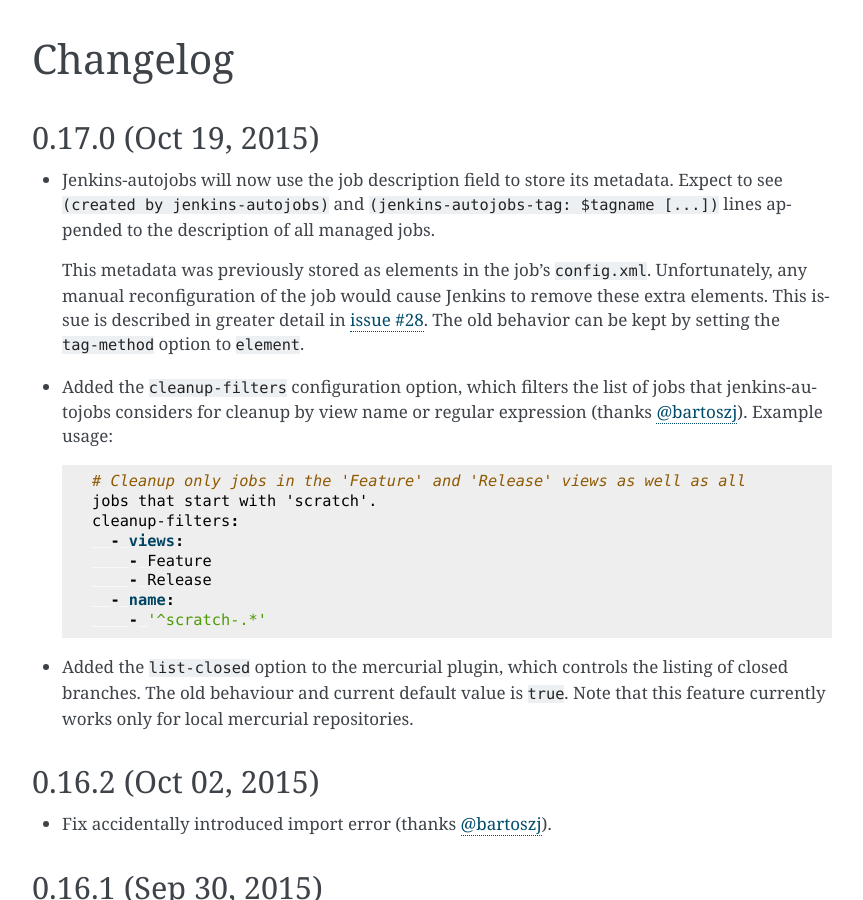
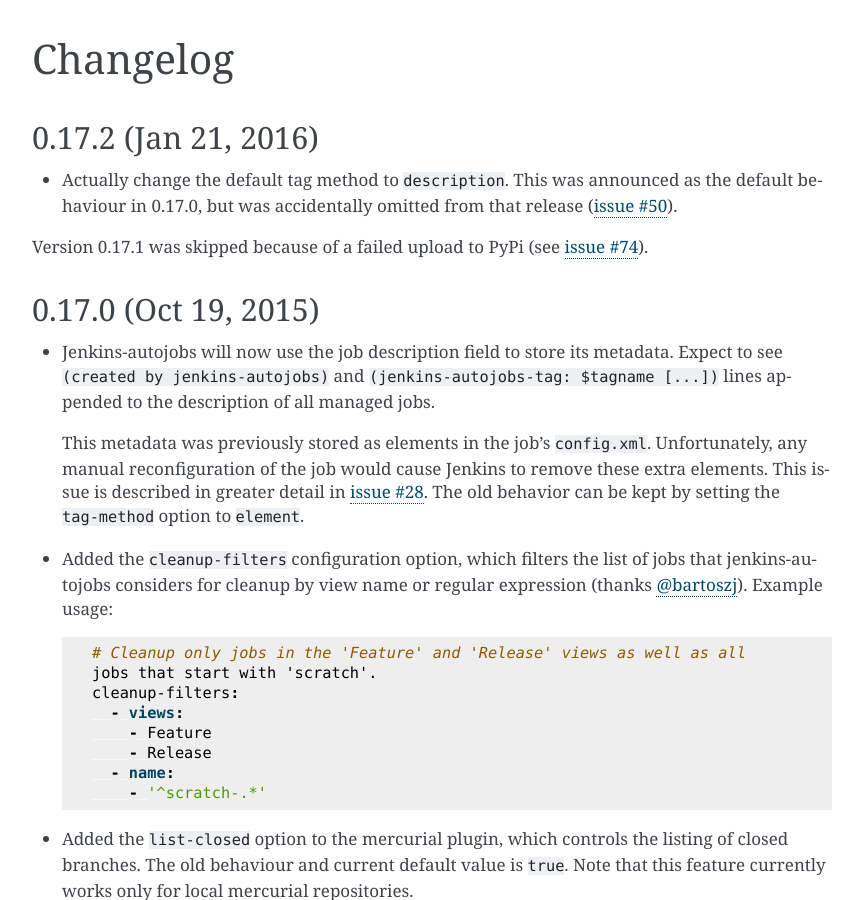
Before and after one commit to gvalkov/jenkins-autojobs, a Sphinx documentation site: the page built from docs/changelog.rst, in a window 1280 px wide and 900 px high. Shown: the whole window, without its empty margins (168-1031 px from the left). Built offline with Sphinx 7.4.7, drawn with Linux system fonts in a browser that asks for light colours.

Commit message:
Bump version to 0.17.2
Version 0.17.1 was skipped because of a failed upload to PyPi.

```diff
--- a/docs/changelog.rst
+++ b/docs/changelog.rst
@@ -1,5 +1,14 @@
 Changelog
 ---------
+
+0.17.2 (Jan 21, 2016)
+^^^^^^^^^^^^^^^^^^^^^
+
+- Actually change the default tag method to ``description``. This was announced
+  as the default behaviour in 0.17.0, but was accidentally omitted from that
+  release (`issue #50`_).
+
+Version 0.17.1 was skipped because of a failed upload to PyPi (see `issue #74`_).
 
 0.17.0 (Oct 19, 2015)
 ^^^^^^^^^^^^^^^^^^^^^
@@ -209,3 +218,6 @@
 .. _`@Myz`:            https://github.com/Myz
 
 .. _`issue #28`:       https://github.com/gvalkov/jenkins-autojobs/issues/28
+.. _`issue #50`:       https://github.com/gvalkov/jenkins-autojobs/issues/50
+
+.. _`issue #74`:       https://github.com/pypa/packaging-problems/issues/74
--- a/jenkins_autojobs/__init__.py
+++ b/jenkins_autojobs/__init__.py
@@ -1 +1 @@
-__version__ = '0.17.0'
+__version__ = '0.17.2'
```
